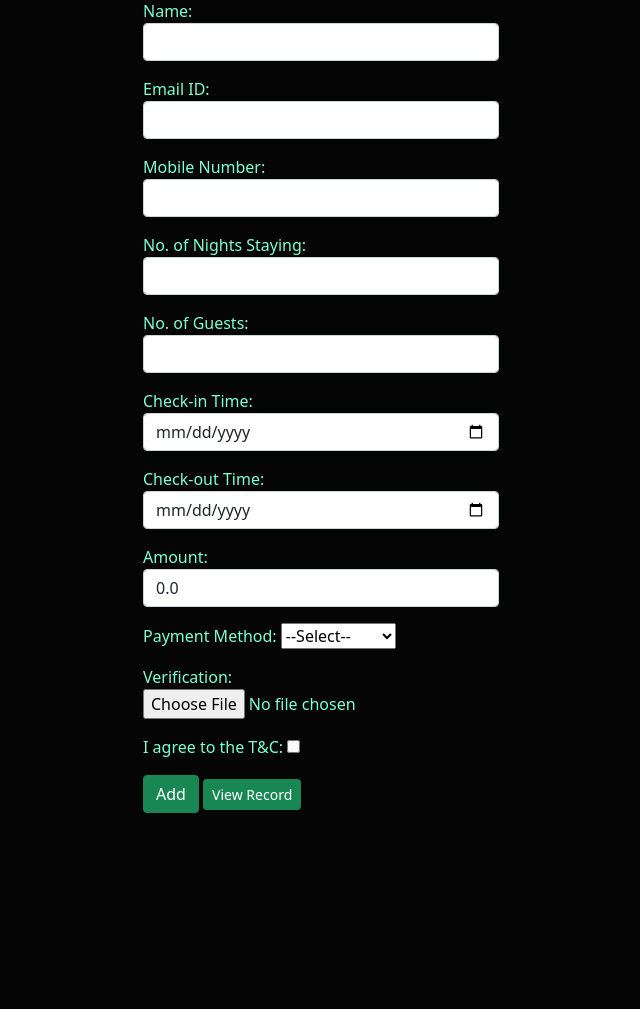
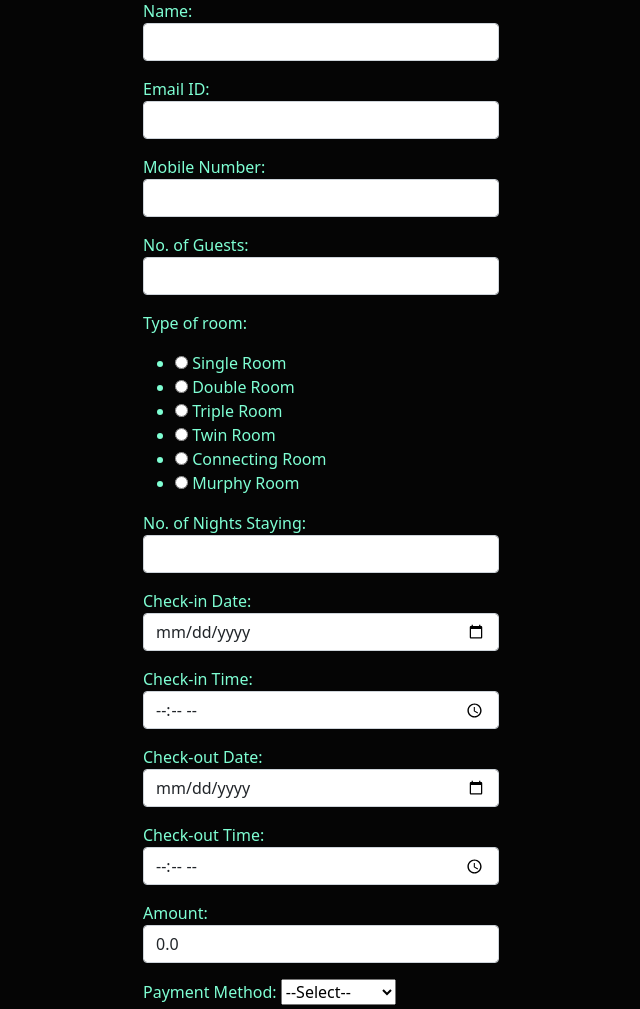
Before and after one commit to sushn09/HotelCheckin, a Django app: page / in a window 1280 px wide. Shown: the part 216-1225 px from the top of the page, without its empty margins (319-959 px from the left). Before the commit the page ends 1029 px from the top, so only its background shows below. Run offline with Django 3.2, Linux system fonts and the light colour scheme; some libraries are stand-ins or nearby versions.

Commit message:
Adding Radio button

```diff
--- a/enroll/admin.py
+++ b/enroll/admin.py
@@ -3,4 +3,4 @@ from .models import User
 # Register your models here.
 @admin.register(User)
 class UserAdmin(admin.ModelAdmin):
-    list_display = ('id', 'name', 'email', 'mobileno', 'nightstay', 'guests', 'intime', 'outtime', 'amount', 'paymethod', 'photo', 'agree')
+    list_display = ('id', 'name', 'email', 'mobileno', 'guests', 'room', 'nightstay', 'indate', 'intime', 'outdate', 'outtime', 'amount', 'paymethod', 'photo', 'agree')
--- a/enroll/forms.py
+++ b/enroll/forms.py
@@ -2,33 +2,30 @@
 from django import forms
 from .models import User
 
-OPTIONS= [
-    ('--Select--', '--Select--'),
-    ('Cash', 'Cash'),
-    ('Cheque', 'Cheque'),
-    ('Debit Card', 'Debit Card'),
-    ('Credit Card', 'Credit Card'),
-#     ('PhonePay', 'PhonePay'),
-#     ('Net Banking', 'Net Banking'),
-#     ('UPI ID', 'UPI ID'),
-#     ('Paytm', 'Paytm'),
+ROOM_TYPE= [
+    ('Single Room', 'Single Room'),
+    ('Double Room', 'Double Room'),
+    ('Triple Room', 'Triple Room'),
+    ('Twin Room', 'Twin Room'),
+    ('Connecting Room', 'Connecting Room'),
+    ('Murphy Room', 'Murphy Room'),
     ]
 
 class CustomerRegistration(forms.ModelForm):
     class Meta:
         model = User
-        fields = ['name', 'email', 'mobileno', 'nightstay', 'guests', 'intime', 'outtime', 'amount', 'paymethod', 'photo', 'agree']
+        fields = ['name', 'email', 'mobileno', 'guests', 'room', 'nightstay', 'indate', 'intime', 'outdate', 'outtime', 'amount', 'paymethod', 'photo', 'agree']
         widgets = {
             'name': forms.TextInput(attrs={'class':'form-control'}),
             'email': forms.EmailInput(attrs={'class':'form-control'}),
             'mobileno': forms.TextInput(attrs={'class':'form-control'}),
+            'guests': forms.NumberInput(attrs={'class':'form-control'}),
+            'room':forms.RadioSelect(choices=ROOM_TYPE),
             'nightstay': forms.NumberInput(attrs={'class':'form-control'}),
-            'guests': forms.NumberInput(attrs={'class':'form-control'}),
-            'intime': forms.DateTimeInput(attrs={'type':'date','class':'form-control'}),
-            'outtime': forms.DateTimeInput(attrs={'type':'date','class':'form-control'}),
-            # 'amount' : forms.CheckboxSelectMultiple(choices=OPTIONS, attrs={'class': 'form-control'})
+            'indate':forms.DateInput(attrs={'type':'date','class':'form-control'}),
+            'intime': forms.TimeInput(attrs={'type':'time','class':'form-control'}),
+            'outdate':forms.DateInput(attrs={'type':'date','class':'form-control'}),
+            'outtime': forms.TimeInput(attrs={'type':'time','class':'form-control'}),
             'amount': forms.TextInput(attrs={'class':'form-control'}),
-            # 'paymethod': forms.TextInput(attrs={'class':'form-control'}),
-            # 'photo': forms.
         }
-        labels = {'name':'Name', 'email':'Email ID', 'mobileno':'Mobile Number', 'nightstay':'No. of Nights Staying', 'guests':'No. of Guests', 'intime':'Check-in Time','outtime':'Check-out Time', 'amount':'Amount', 'paymethod':'Payment Method', 'photo':'Verification'}
+        labels = {'name':'Name', 'email':'Email ID', 'mobileno':'Mobile Number', 'guests':'No. of Guests', 'room':'Type of room', 'nightstay':'No. of Nights Staying', 'indate':'Check-in Date', 'intime':'Check-in Time', 'outdate':'Check-out Date', 'outtime':'Check-out Time', 'amount':'Amount', 'paymethod':'Payment Method', 'photo':'Verification'}
--- a/enroll/models.py
+++ b/enroll/models.py
@@ -6,10 +6,13 @@ class User(models.Model):
     name = models.CharField(max_length=100)
     email = models.EmailField(max_length=100)
     mobileno = models.CharField(max_length=10)
+    guests = models.IntegerField()
+    room = models.CharField(max_length=100, null=True)
     nightstay = models.IntegerField()
-    guests = models.IntegerField()
-    intime = models.DateTimeField(default=datetime.now())
-    outtime = models.DateTimeField(default=datetime.now())
+    indate = models.DateField(null=True)
+    intime = models.TimeField(null=True)
+    outdate = models.DateField(null=True)
+    outtime = models.TimeField(null=True)
     amount = models.FloatField(default=0.0)
 
     PAYMENT_OPTIONS= [
--- a/enroll/views.py
+++ b/enroll/views.py
@@ -10,15 +10,18 @@ def create_show(request):
             nm = fm.cleaned_data['name']
             em = fm.cleaned_data['email']
             mob = fm.cleaned_data['mobileno']
+            gs = fm.cleaned_data['guests']
+            rm = fm.cleaned_data['room']
             stay = fm.cleaned_data['nightstay']
-            gs = fm.cleaned_data['guests']
+            indt = fm.cleaned_data['indate']
             intm = fm.cleaned_data['intime']
+            outdt = fm.cleaned_data['outdate']
             outtm = fm.cleaned_data['outtime']
             amt = fm.cleaned_data['amount']
             pay = fm.cleaned_data['paymethod']
             pic = fm.cleaned_data['photo']
             agree = fm.cleaned_data['agree']
-            reg = User(name=nm, email=em, mobileno=mob, nightstay=stay, guests=gs, intime=intm, amount=amt, paymethod=pay, photo=pic, agree=agree)
+            reg = User(name=nm, email=em, mobileno=mob, guests=gs, room=rm, nightstay=stay, indate=indt, intime=intm, outdate=outdt, outtime=outtm, amount=amt, paymethod=pay, photo=pic, agree=agree)
             reg.save()
             fm = CustomerRegistration()
 
@@ -47,25 +50,3 @@ def update_record(request, id):
         fr = User.objects.get(pk=id)
         fm = CustomerRegistration(instance=fr)
     return render(request, 'enroll/update_customer.html', {'form':fm})
-
-# def image_upload(request):
-#     if request.method == 'POST':
-#         fm = CustomerRegistration(request.POST, request.FILES)
-#         if fm.is_valid():
-#             fm.save()
-#             fm = CustomerRegistration()
-#     cus = User.objects.all()
-
-#     return render(request, 'enroll/image_upload.html', {'cus':cus, 'form':fm})
-
-# def image_upload(request):
-#     if request.method == 'POST':
-#         fm = CustomerRegistration(request.POST, request.FILES)
-#         if fm.is_valid():
-#             image=fm.cleaned_data.get("photo")
-#             obj = User.objects.create(image=image)
-#             obj.save()
-#             print(obj)
-#             fm = CustomerRegistration()
-#     cus = User.objects.all()
-#     return render(request, 'enroll/image_upload.html', {'cus':cus, 'form':fm})
```
Also changed, not shown: enroll/templates/enroll/image_upload.html (deleted, +0 -9 lines), enroll/templates/enroll/view_records.html (+11 -2 lines), db.sqlite3, enroll/migrations/0020_auto_20210429_1123.py (added), enroll/migrations/0021_auto_20210429_1650.py (added), enroll/migrations/0022_auto_20210429_1651.py (added), media/myimage/KS.jpg (added).
